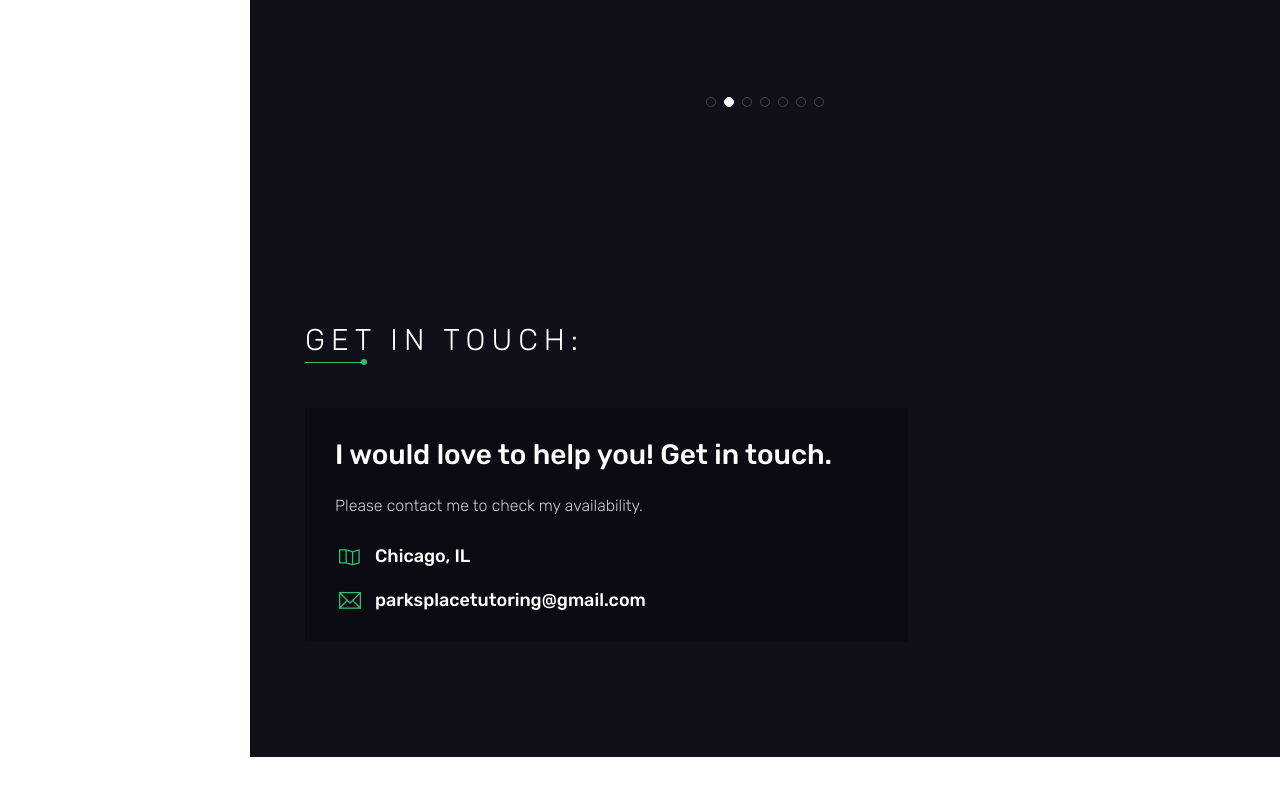
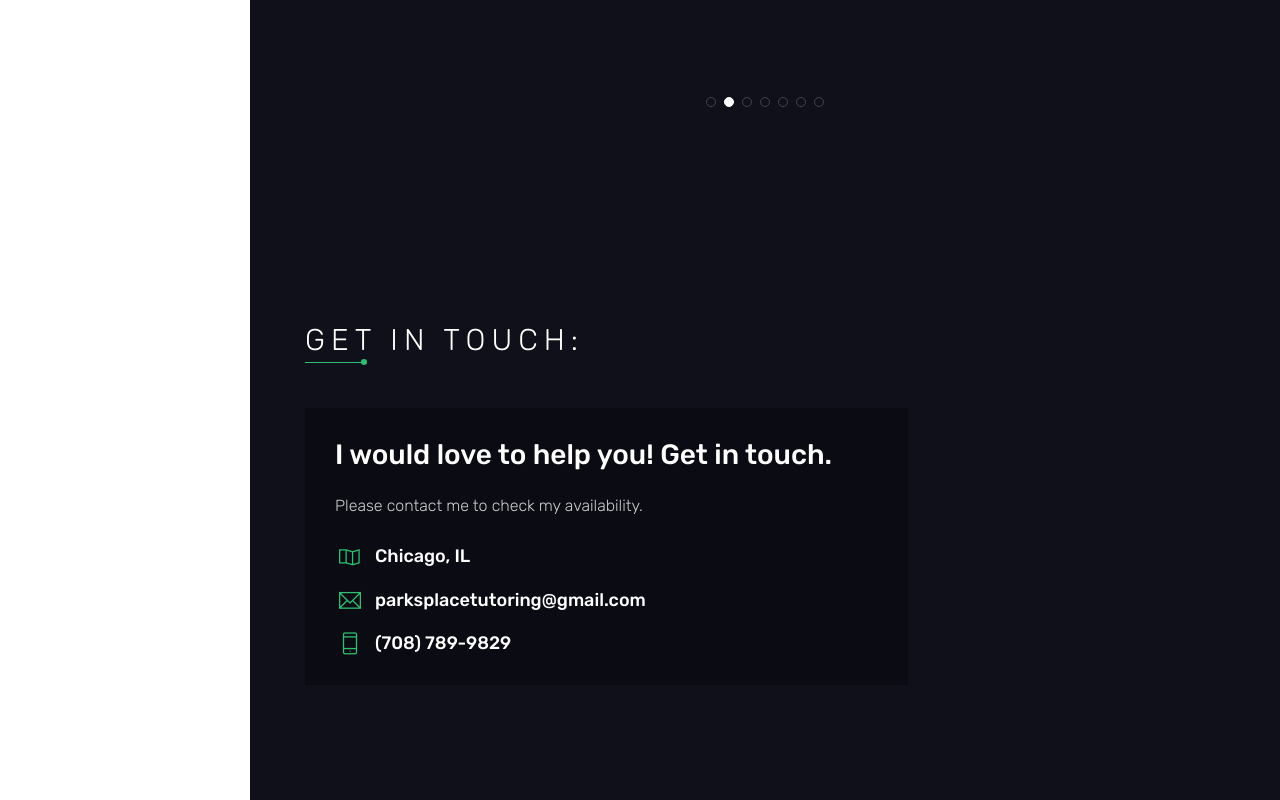
Before and after one commit to tparks18/nettie_parks_teaching_portfolio, a Next.js app: page / in a window 1280 px wide. Shown: the part 4649-5449 px from the top of the page. Before the commit the page ends 5406 px from the top, so only its background shows below. Built offline with nearby package versions, Linux system fonts and the light colour scheme; a web font is replaced by a local one.

Commit message:
changed contact info

```diff
--- a/src/components/Contact.js
+++ b/src/components/Contact.js
@@ -23,12 +23,14 @@ const Contact = () => {
                 </li>
                 <li className="media">
                   <i className="ti-email" />
-                  <span className="media-body">parksplacetutoring@gmail.com</span>
+                  <span className="media-body">
+                    parksplacetutoring@gmail.com
+                  </span>
                 </li>
-                {/* <li className="media">
+                <li className="media">
                   <i className="ti-mobile" />
-                  <span className="media-body">+044 9696 9696 3636</span>
-                </li> */}
+                  <span className="media-body">&#40;708&#41; 789-9829</span>
+                </li>
               </ul>
             </div>
           </div>
```
